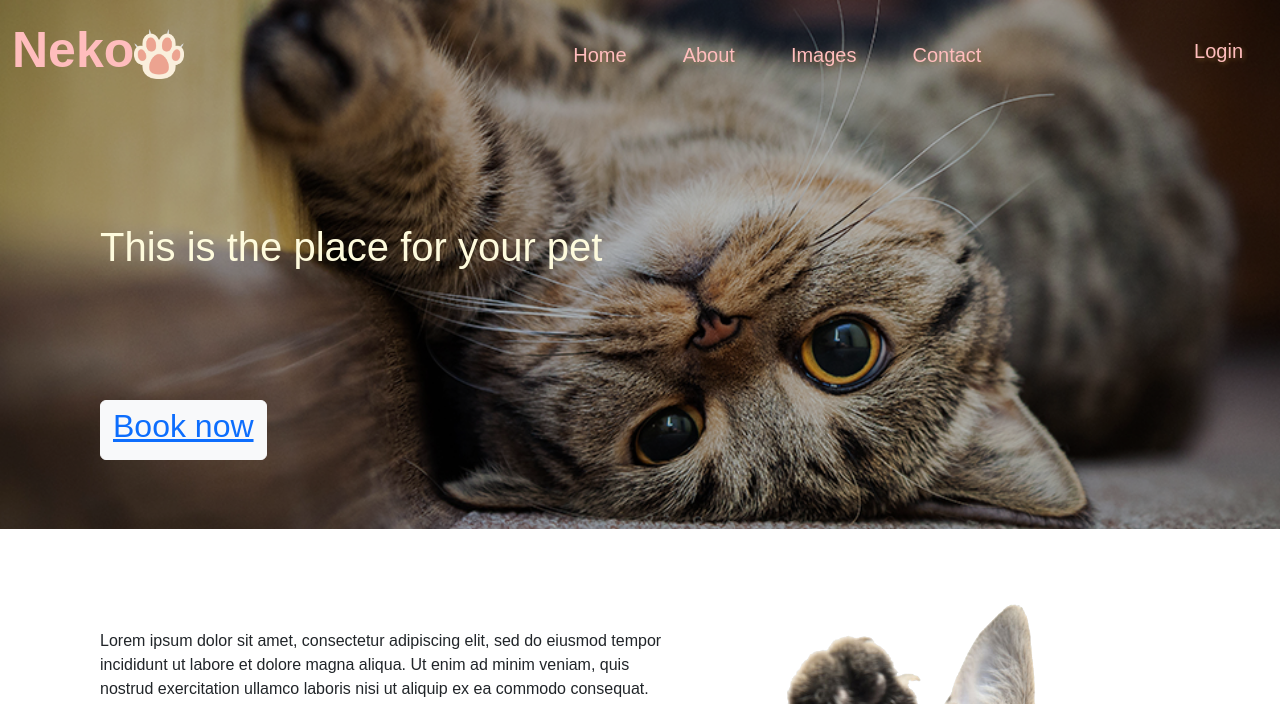
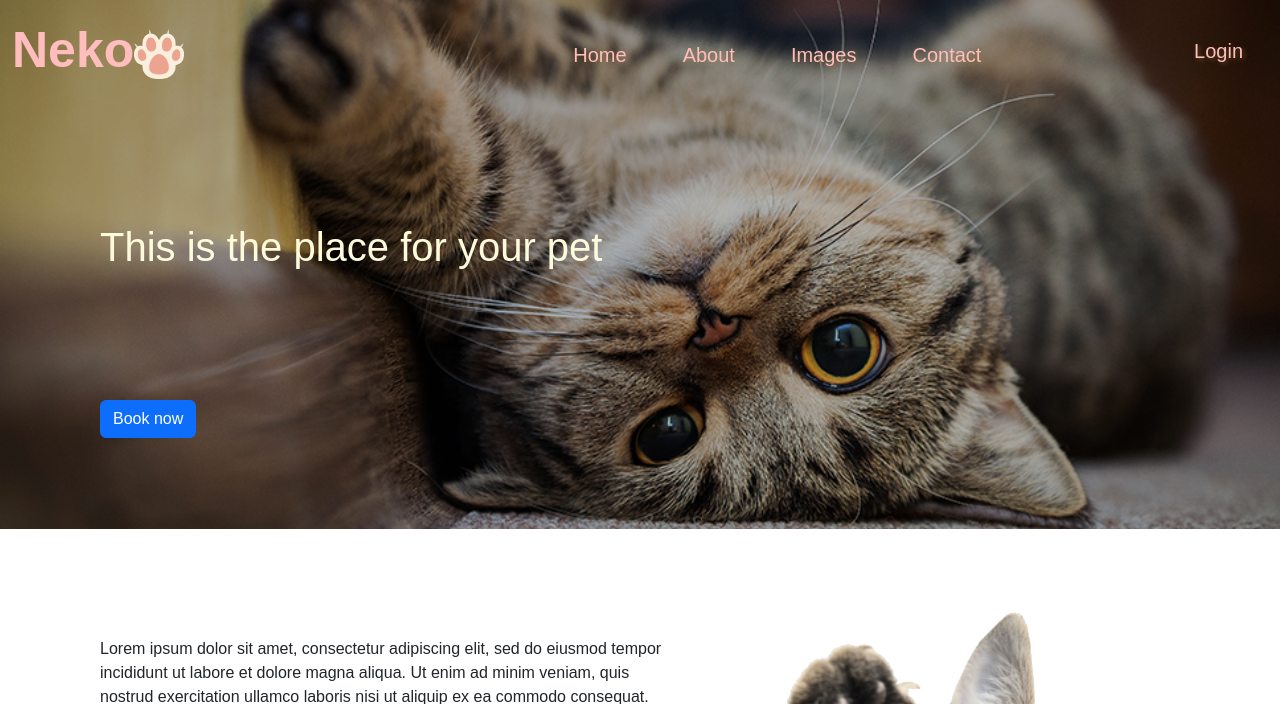
Before and after one commit to chihieuwe/cs50-final, a Flask app: page / in a window 1280 px wide. Shown: the top 704 px of the page. Run offline with Flask 3, Linux system fonts and the light colour scheme; some libraries are stand-ins or nearby versions.

Commit message:
Fixing button appearance

```diff
--- a/templates/history.html
+++ b/templates/history.html
@@ -42,7 +42,7 @@
                 <form action="/cancel" method="post">
                     <input type="hidden" name="cancel" value="{{ order.id }}">
                     <input type="hidden" name="service" value="{{ order.service }}">
-                    <button type="submit">Cancel appointment</button>
+                    <button type="submit" class="btn btn-secondary">Cancel appointment</button>
                 </form>
             </td>
         </tr>
--- a/templates/index.html
+++ b/templates/index.html
@@ -4,7 +4,7 @@
 <div class="container-fluid px-0">
   <img src="static/images/cat.jpg" class="img-fluid scaling" alt="...">
   <div id="cation"><h1>This is the place for your pet</h1></div>
-  <button class="btn btn-light" id="cation2" type="button"><h2><a href="/order">Book now</a></h2></button>
+  <h2><a href="/order" id="cation2"  class="btn btn-primary">Book now</a></h2>
 </div>
 
 <div class="clearfix">
```
